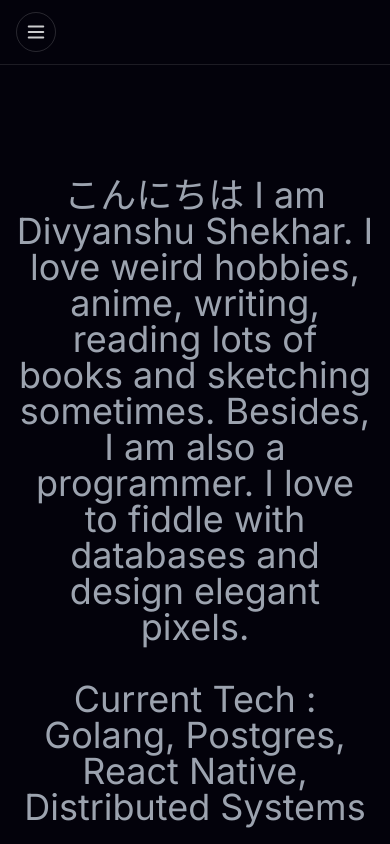
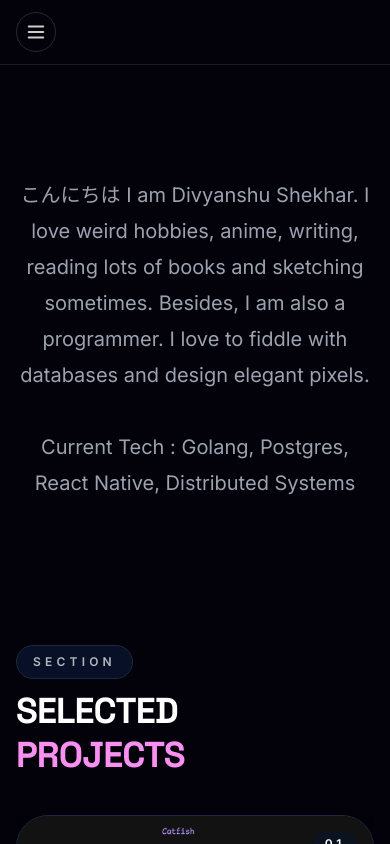
Before and after one commit to DivyanshuShekhar55/portfolio, a React (Vite) app: page / in a window 390 px wide. Shown: the top 844 px of the page. Built offline with nearby package versions, Linux system fonts and the light colour scheme.

Commit message:
text small-ed

```diff
--- a/src/components/hero/HeroContent.tsx
+++ b/src/components/hero/HeroContent.tsx
@@ -1,7 +1,7 @@
 export default function HeroContent() {
   return (
     <div className="mx-auto max-w-4xl text-center">
-      <p className="text-4xl leading-9 text-gray-400 md:text-2xl">
+      <p className="text-xl leading-9 text-gray-400 md:text-2xl">
         こんにちは  I am Divyanshu Shekhar. I love weird hobbies, anime, writing, reading lots of books and sketching sometimes. Besides, I am also a programmer. I love to fiddle with databases and design elegant pixels.
 
         <br/>
```
